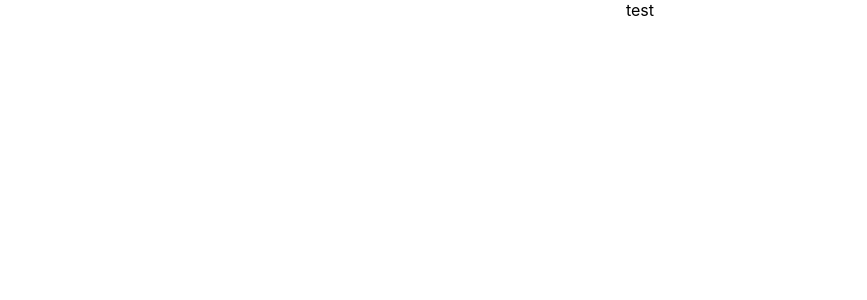
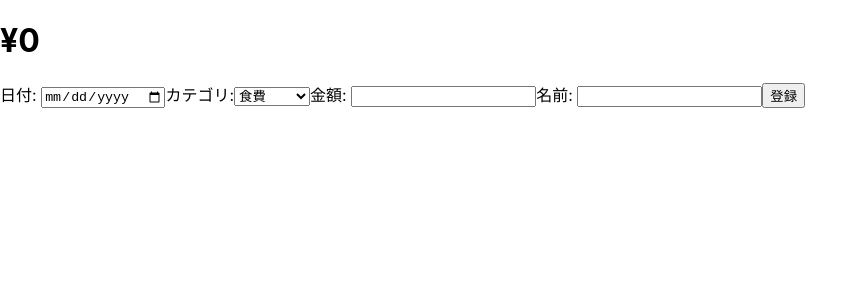
Before and after one commit to koooommmm/kakeibo-app, a React (Create React App) app in the folder kakeibo-react/: page / in a window 1280 px wide. Shown: the top 300 px of the page, without its empty margins (0-867 px from the left). Built offline with nearby package versions, Linux system fonts and the light colour scheme.

Commit message:
add item list components

```diff
--- a/kakeibo-react/src/App.js
+++ b/kakeibo-react/src/App.js
@@ -1,7 +1,9 @@
+import React from "react";
 import "./App.css";
+import KakeiboBoard from "./components/KakeiboBoard";
 
-function App() {
-  return <div className="App">test</div>;
-}
+const App = () => {
+  return <KakeiboBoard />;
+};
 
 export default App;
--- /dev/null
+++ b/kakeibo-react/src/components/AddItem.js
@@ -0,0 +1,55 @@
+import React, { useRef } from "react";
+import { v4 as uuidv4 } from "uuid";
+
+const AddItem = (props) => {
+  const setItems = props.setItems;
+  const refDate = useRef();
+  const refCategory = useRef();
+  const refPrice = useRef();
+  const refName = useRef();
+
+  const handleAddItem = () => {
+    const date = refDate.current.value;
+    const category = refCategory.current.value;
+    const price = refPrice.current.value;
+    const name = refName.current.value;
+
+    if ((date === "") | (category === "") | (price === "") | (name === ""))
+      return;
+
+    setItems((prevItems) => {
+      return [
+        ...prevItems,
+        {
+          id: uuidv4(),
+          date: date,
+          category: category,
+          price: parseInt(price),
+          name: name,
+        },
+      ];
+    });
+
+    refDate.current.value = null;
+    refCategory.current.value = null;
+    refPrice.current.value = null;
+    refName.current.value = null;
+  };
+
+  return (
+    <>
+      日付: <input type="date" ref={refDate} />
+      カテゴリ:
+      <select ref={refCategory}>
+        <option value="食費">食費</option>
+        <option value="公共料金">公共料金</option>
+        <option value="娯楽">娯楽</option>
+      </select>
+      金額: <input type="text" pattern="^[0-9]+$" ref={refPrice} />
+      名前: <input type="text" ref={refName} />
+      <button onClick={handleAddItem}>登録</button>
+    </>
+  );
+};
+
+export default AddItem;
--- /dev/null
+++ b/kakeibo-react/src/components/ItemList.js
@@ -0,0 +1,27 @@
+import React from "react";
+
+const ItemList = (props) => {
+  const kind = props.kind;
+  const items = props.items;
+  const total = props.total;
+
+  return (
+    <>
+      <h1>¥{total}</h1>
+      <table>
+        <tbody>
+          {items.map((item) => (
+            <tr key={item.id}>
+              <td>{item.date}</td>
+              <td>{item.category}</td>
+              <td>{item.name}</td>
+              <td>¥{item.price}</td>
+            </tr>
+          ))}
+        </tbody>
+      </table>
+    </>
+  );
+};
+
+export default ItemList;
--- /dev/null
+++ b/kakeibo-react/src/components/KakeiboBoard.js
@@ -0,0 +1,21 @@
+import React from "react";
+import ItemList from "./ItemList";
+import AddItem from "./AddItem";
+import { useState } from "react";
+
+const KakeiboBoard = () => {
+  const [expences, setExpenses] = useState([]);
+
+  const expences_total = expences.reduce((sum, element) => {
+    return sum + element.price;
+  }, 0);
+
+  return (
+    <>
+      <ItemList kind="expence" items={expences} total={expences_total} />
+      <AddItem setItems={setExpenses} />
+    </>
+  );
+};
+
+export default KakeiboBoard;
```
